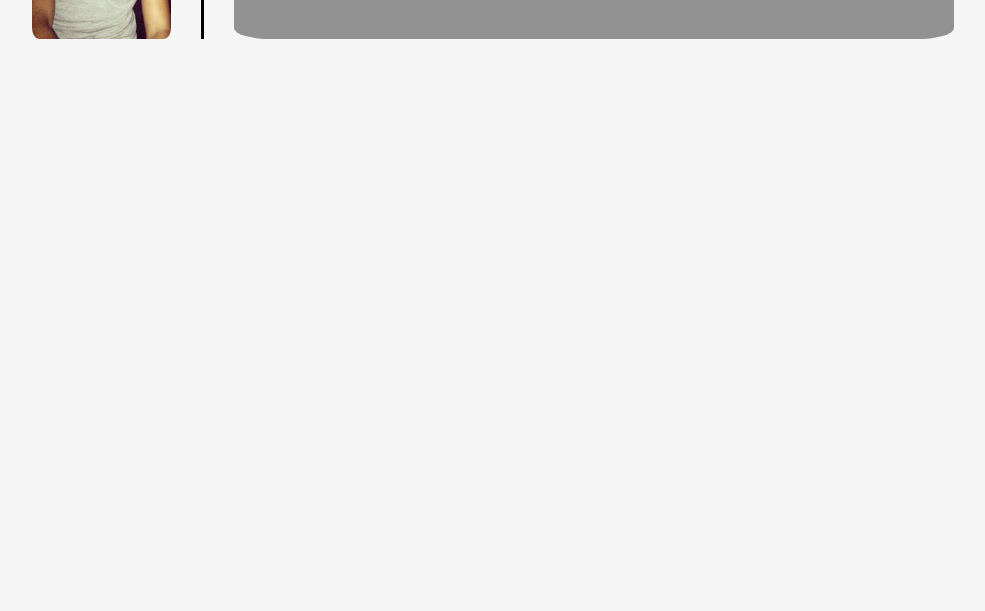
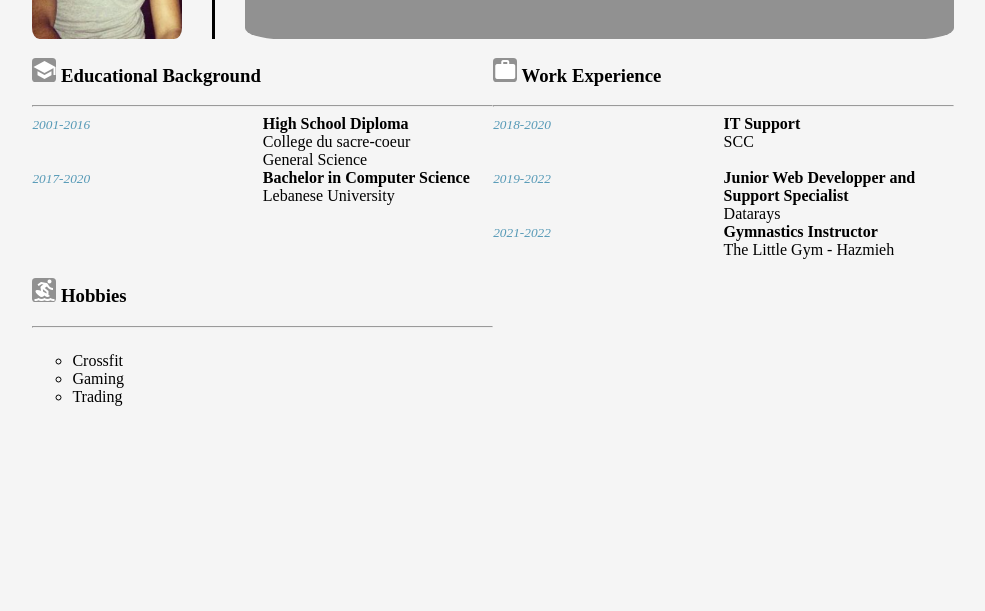
Before and after one commit to Christopher-Yammine/CV-Portfolio, a plain HTML site: page index.html in a window 1280 px wide. Shown: the part 189-800 px from the top of the page, without its empty margins (142-1127 px from the left). Drawn offline with Linux system fonts and the light colour scheme; files whose address does not match are found by name.

Commit message:
Adding sections and styling

```diff
--- a/index.html
+++ b/index.html
@@ -40,6 +40,100 @@
                     </div>
                 </div>
         </header>
+<div class="flex-container-body">
+
+    <div>
+        <h3>
+            <i class="material-icons" id="IconsBody">school</i>
+            Educational Background</h3>
+        <hr>
+    </div>
+    <div>
+        <h3>
+            <i class="material-icons" id="IconsBody">work</i>
+            Work Experience</h3>
+            <hr>
+
+    </div>
+</div>
+<div class="flex-container-body">
+    <div class="flex-left">
+        <div>
+            <span class="date">2001-2016</span>
+        </div>
+        <div>
+
+            <b>High School Diploma</b><br>
+            College du sacre-coeur<br>
+            General Science
+        </div>
+
+    </div>
+    <div class="flex-left">
+        <div>
+            <span class="date">2018-2020</span>
+        </div>
+        <div><b>IT Support</b><br>
+            SCC</div>
+
+
+    </div>
+</div>
+<div class="flex-container-body">
+    <div class="flex-left">
+        <div>
+            <span class="date">2017-2020</span>
+        </div>
+        <div>
+            <b>Bachelor in Computer Science</b><br>
+            Lebanese University
+        </div>
+
+    </div>
+    <div class="flex-left">
+        <div>
+            <span class="date">2019-2022</span>
+        </div>
+        <div><b>Junior Web Developper and Support Specialist</b><br>
+            Datarays
+        </div>
+        <div>
+            <span class="date">2021-2022</span>
+        </div>
+        <div>
+            <b>Gymnastics Instructor</b><br>
+            The Little Gym - Hazmieh
+        </div>
+    </div>
+</div>
+<div class="flex-container-body">
+  <div>
+    <h3>
+        <i class="material-icons" id="IconsBody">surfing</i>
+         Hobbies
+    </h3>
+    <hr>
+  </div>
+
+</div>
+<div class="flex-container-body">
+    <div class="flex-left">
+        <div>
+            <ul>
+                <li>
+                    Crossfit
+                </li>
+                <li>
+                    Gaming
+                </li>
+                <li>
+                    Trading
+                </li>
+            </ul>
+        </div>
+    </div>
+</div>
+
 
     </body>
 
--- a/styles/style.css
+++ b/styles/style.css
@@ -1,19 +1,15 @@
-html {
+html
+{
     background-color:whitesmoke ;
 }
 header
 {
-
     width: 80%;
     border-bottom-width: 10px;
-
 }
 body {
-
     padding-left: 13%;
     width: 90%;
-
-
 }
 .flex-container-header
  {
@@ -22,58 +18,76 @@ body {
     width: 90%;
     margin-left:30px;
     display: flex;
-
-
 }
 h1
 {
     font-family:Arial, Helvetica, sans-serif;
     font-style: italic;
     margin-top: 0px;
-
 }
 .flex-container-header > div
 {
-
     margin: 10px;
     padding: 20px;
     width:fit-content;
     color: whitesmoke;
-
-
-
 }
-img {
-    width: 15%;
+img
+{
+    width: 150px;
     border-radius: 5%;
-
-
 }
-.main-header-container{
+.main-header-container
+{
     display:flex;
-
-
-
 }
-.vl {
+.vl
+{
     border-left: 3px solid black;
     height: 220px;
     margin-left: 30px;
-
-  }
+}
 i
 {
-    background-color:#919191;
+    background-color:rgb(0, 0, 0);
     border-radius: 15%;
-
 }
 .HeaderList
-{   margin-top: 3px;
+{
+    margin-top: 3px;
     list-style: none;
     text-align: right;
 }
 #IconsBody
 {
-    background-color: #1D1F33;
+    background-color: #919191;
     color: white;
 }
+.flex-container-body
+{
+    width: 80%;
+    display: flex;
+}
+.flex-container-body > .flex-left
+{
+    display: flex;
+    flex-wrap: wrap;
+}
+.flex-container-body > div
+{
+    width: 50%;
+}
+.date
+{
+    color: #5599B6;
+    font-size: 10pt;
+    font-style: italic;
+}
+.flex-left > div
+{
+    width: 50%;
+}
+ul
+{
+    list-style-type: circle;
+}
```
